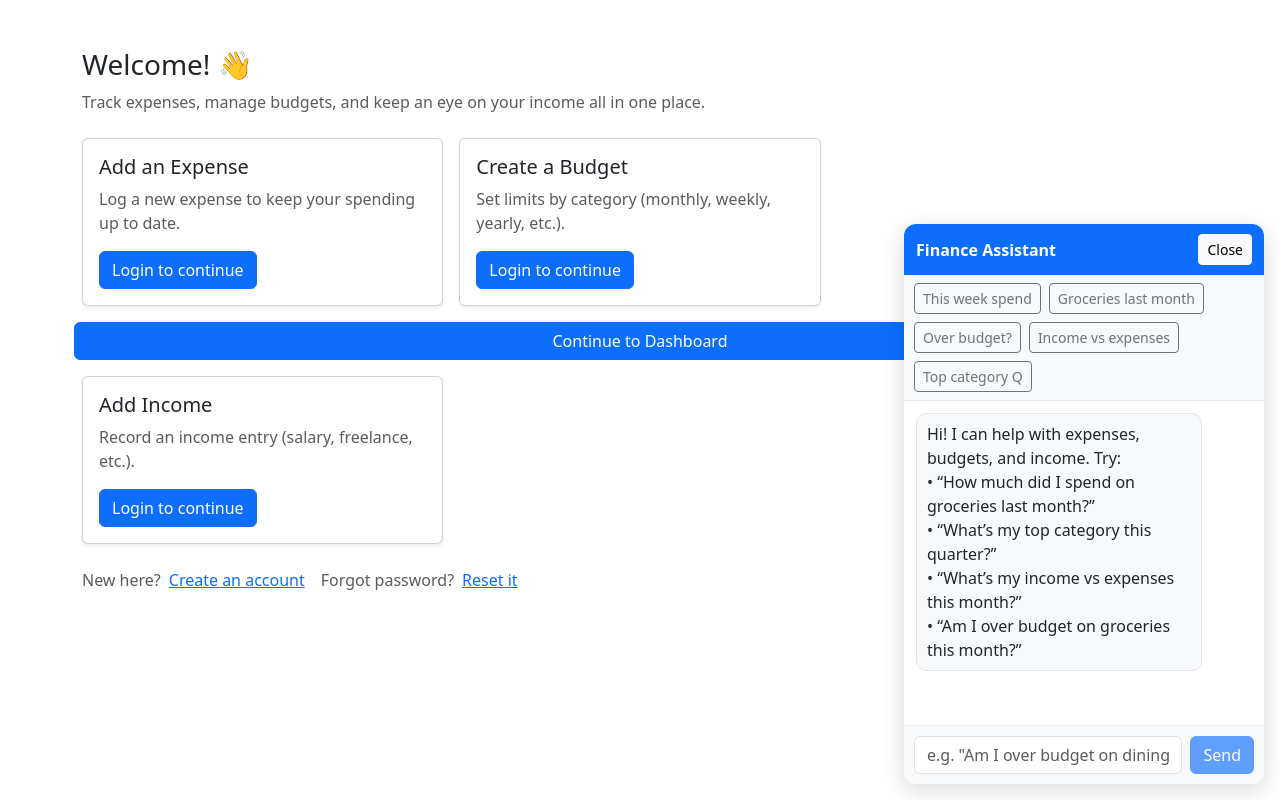
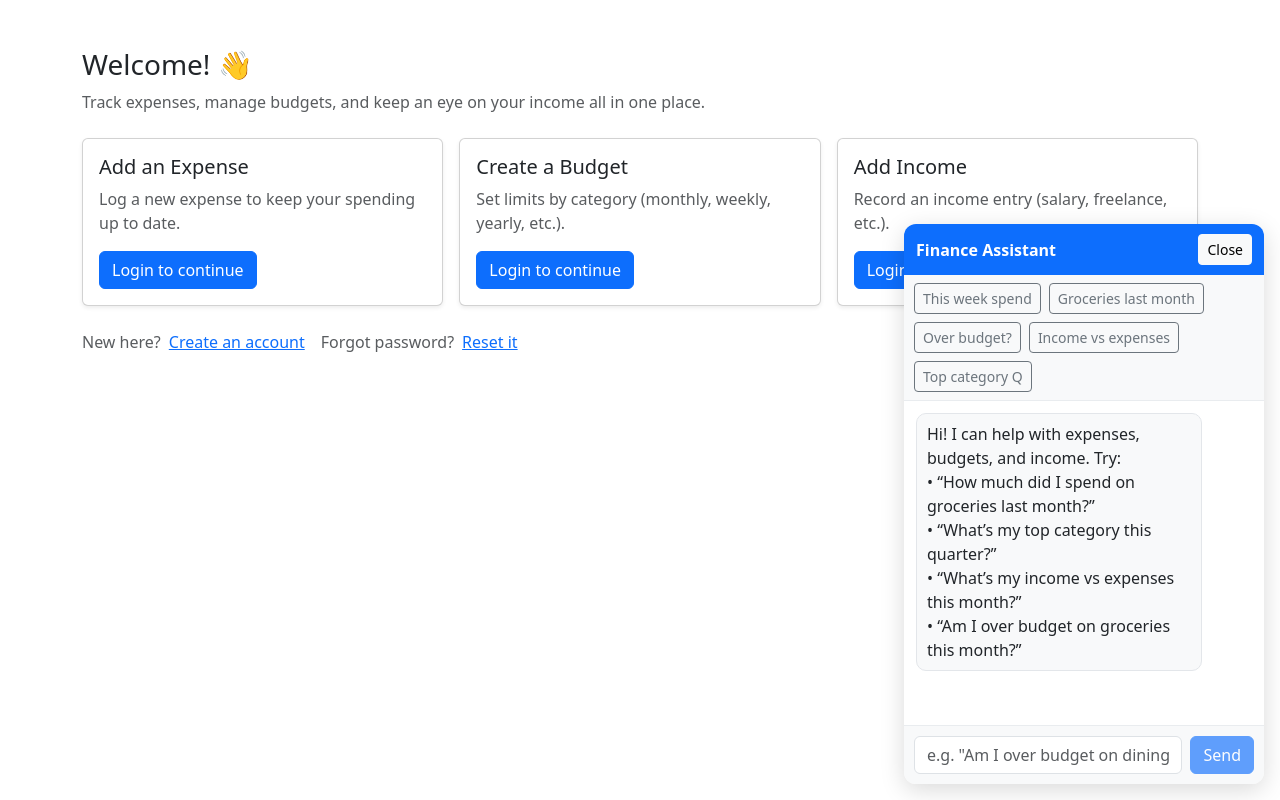
Before and after one commit to Andrew-O39/ExpenseVista-frontend, a React (Vite) app: page /welcome in a window 1280 px wide. Built offline with nearby package versions, Linux system fonts and the light colour scheme; no server answers.

Commit message:
Make both Home route and Welcome page use the same key

```diff
--- a/src/App.tsx
+++ b/src/App.tsx
@@ -1,5 +1,6 @@
 import { useEffect } from "react";
 import { Routes, Route, Link, Navigate } from "react-router-dom";
+import { WELCOME_KEY } from "../constants/onboarding";
 
 import Dashboard from "./pages/Dashboard";
 import Login from "./pages/Login";
@@ -51,13 +52,9 @@ function WelcomeHero() {
 function Home() {
   const token = localStorage.getItem("access_token");
   const loggedIn = !!token && isTokenValid();
-  const hasSeenWelcome = localStorage.getItem("has_seen_welcome") === "1";
+  const hasSeenWelcome = !!localStorage.getItem(WELCOME_KEY);
 
   if (!loggedIn) return <WelcomeHero />;
-
-  // Logged-in users:
-  // - If first time (flag not set), show the real Welcome page once.
-  // - Otherwise, go straight to dashboard.
   return hasSeenWelcome ? <Navigate to="/dashboard" replace /> : <WelcomePage />;
 }
 
--- /dev/null
+++ b/src/constants/onboarding.ts
@@ -0,0 +1 @@
+export const WELCOME_KEY = "has_seen_welcome_v1";
--- a/src/pages/Login.tsx
+++ b/src/pages/Login.tsx
@@ -2,6 +2,8 @@ import { useState, useEffect } from "react";
 import { useNavigate, useLocation, Link } from "react-router-dom";
 import { login, resendVerificationEmail, getCurrentUser } from "../services/api";
 import { isTokenValid } from "../utils/auth";
+import { WELCOME_KEY } from "../constants/onboarding";
+
 
 export default function Login() {
   const navigate = useNavigate();
@@ -61,12 +63,12 @@ export default function Login() {
     const me = await getCurrentUser(data.access_token);
     const welcomeKey = `has_seen_welcome:${me.id}`;
 
-    // If no explicit redirect and user hasn't seen welcome yet -> go to /welcome
-    if (!hasExplicitRedirect && !localStorage.getItem(welcomeKey)) {
-      localStorage.setItem(welcomeKey, "1");
-      navigate("/welcome", { replace: true });
-      return;
-    }
+ // If no explicit redirect and user hasn't seen welcome yet -> go to /welcome
+if (!hasExplicitRedirect && !localStorage.getItem(WELCOME_KEY)) {
+  localStorage.setItem(WELCOME_KEY, "1");
+  navigate("/welcome", { replace: true });
+  return;
+}
 
     // Otherwise honor redirect (or default to /dashboard)
     navigate(redirect, { replace: true });
--- a/src/pages/Welcome.tsx
+++ b/src/pages/Welcome.tsx
@@ -125,16 +125,6 @@ export default function Welcome() {
           </div>
         </div>
 
-        <button
-          className="btn btn-primary"
-          onClick={() => {
-            localStorage.setItem("has_seen_welcome", "1");
-            window.location.href = "/dashboard";
-         }}
-       >
-         Continue to Dashboard
-      </button>
-
         <div className="col-12 col-md-4">
           <div className="card shadow-sm h-100">
             <div className="card-body">
```
